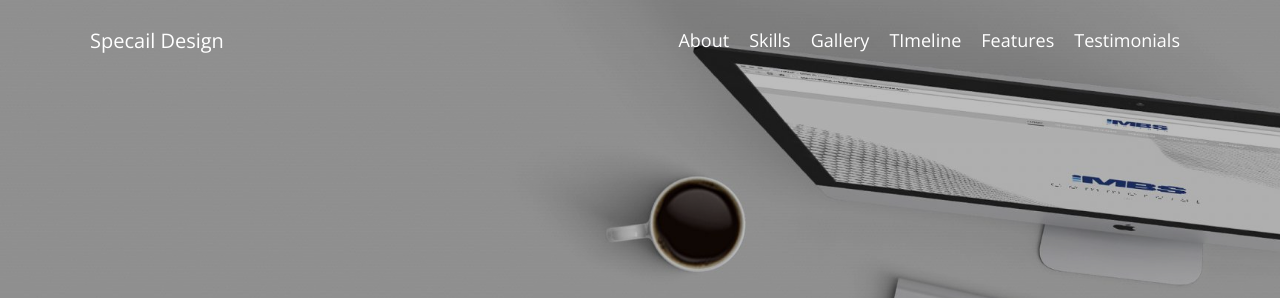
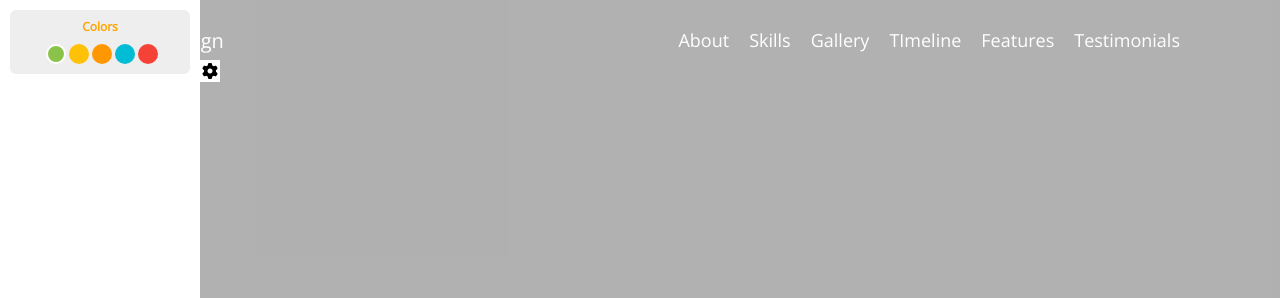
Before and after one commit to ahmad-elsowy/ElzeroUpgraded-Html-Css-Js, a plain HTML site: page index.html in a window 1280 px wide. Shown: the top 298 px of the page. Drawn offline with nearby package versions, Linux system fonts and the light colour scheme.

Commit message:
second 26-11-2022

```diff
--- a/css/main.css
+++ b/css/main.css
@@ -38,11 +38,81 @@ body{
     }
 }
 /*************************************************/
+/* Start sitting box */
+.setting-container{
+    position: fixed;
+    top: 0;
+    left: 0;
+    width: 200px;
+    min-height: 100vh;
+    background-color: white;
+    z-index: 1000000;
+    padding: 10px;
+}
+.setting-container .toggle-setting{
+position: absolute;
+left: 100%;
+top: 60px;
+background-color: white;
+padding: 2px;
+}
+.setting-container .toggle-setting i{
+
+}
+.setting-container .option-box{
+    display: flex;
+    flex-direction: column;
+    justify-content: center;
+    align-items: center;
+    background-color: #eee;
+    border-radius: 6px;
+
+}
+.setting-container .option-box h4{
+    color: var(--main-color);
+    padding: 10px 0;
+    font-size: 12px;
+
+}
+.setting-container .option-box .colors{
+    list-style: none;
+    display: flex;
+    justify-content: center;
+    align-items: center;
+    padding-bottom: 10px ;
+}
+.setting-container .option-box .colors li.active{
+    border: 2px solid white;
+}
+.setting-container .option-box .colors li{
+    width: 20px;
+    margin-left: 3px;
+    border-radius: 50%;
+    height: 20px;
+}
+.setting-container .option-box .colors li:first-child{
+    background-color: #8bc34a;
+}
+.setting-container .option-box .colors li:nth-child(2){
+    background-color: #ffc107;
+}
+.setting-container .option-box .colors li:nth-child(3){
+    background-color: #ff9800;
+}
+.setting-container .option-box .colors li:nth-child(4){
+    background-color: #00bcd4;
+}
+.setting-container .option-box .colors li:nth-child(5){
+    background-color: #f44336;
+}
+/* End sitting box */
+
+
 /* start landing page */
 .landingPage{
     background-color: #eee;
     min-height: 100vh;
-    background-image: url(/images/02.jpg);
+    /* background-image: url(/images/02.jpg); */
     background-size: cover;
     position: relative;
 
--- a/index.html
+++ b/index.html
@@ -45,6 +45,24 @@
             <p>Lorem ipsum dolor sit amet consectetur adipisicing elit. Repellendus odit nihil ullam nesciunt quidem iste</p>
         </div>
     </div>
+
+    <!-- start sitting box -->
+    <div class="setting-container">
+        <div class="toggle-setting">
+            <!-- <i class="fa-solid fa-gear gear"></i> -->
+            <i class="fa fa-gear gear"></i>
+        </div>
+        <div class="option-box">
+            <h4>Colors</h4>
+            <ul class="colors">
+                <li class="active"></li>
+                <li></li>
+                <li></li>
+                <li></li>
+                <li></li>
+            </ul>
+        </div>
+    </div>
     <script src="/js/main.js"></script>
 </body>
 </html>
--- a/js/main.js
+++ b/js/main.js
@@ -37,3 +37,110 @@ if we neglect this function => when we click on li in lists the menue disappear
 lists.onclick = function(e){
     e.stopPropagation()
 }
+
+
+//change Background
+
+// let landingPage = document.querySelector(".landingPage")
+// let arrayImg = ["01.jpg","02.jpg","03.jpg","04.jpg","05.jpg"]
+
+// function randomizeImages(){
+
+//      setInterval( ()=>{
+//         let randomValue = Math.floor( Math.random() * arrayImg.length )
+//         landingPage.style.backgroundImage = `url("images/${arrayImg[randomValue]}")`;
+//     },1000 )
+
+// }
+// randomizeImages()
+
+
+
+/////////// click on setting gear//////////
+
+let gear = document.querySelector(".gear")
+let toggleSetting = document.querySelector(".toggle-setting")
+
+
+gear.onclick=function(e){
+    this.classList.toggle("fa-spin")
+}
+
+
+
+
+
+
+
+
+
+
+
+
+
+
+
+
+// randomizeImgs();
+
+
+// // Switch Random Background Option
+// const randomBackEl = document.querySelectorAll(".random-backgrounds span");
+
+// // Loop On All Spans
+// randomBackEl.forEach(span => {
+
+//   // Click On Every Span
+//   span.addEventListener("click", (e) => {
+
+//     handleActive(e);
+
+//     if (e.target.dataset.background === 'yes') {
+
+//       backgroundOption = true;
+
+//       randomizeImgs();
+
+//       localStorage.setItem("background_option", true);
+
+//     } else {
+
+//       backgroundOption = false;
+
+//       clearInterval(backgroundInterval);
+
+//       localStorage.setItem("background_option", false);
+
+//     }
+
+//   });
+
+// });
+
+
+// // Select Landing Page Element
+// let landingPage = document.querySelector(".landing-page");
+
+// // Get Array Of Imgs
+// let imgsArray = ["01.jpg", "02.jpg", "03.jpg", "04.jpg", "05.jpg"];
+
+// // Function To Randomize Imgs
+// function randomizeImgs() {
+
+//   if (backgroundOption === true) {
+
+//     backgroundInterval = setInterval(() => {
+
+//       // Get Random Number
+//       let randomNumber = Math.floor(Math.random() * imgsArray.length);
+
+//       // Change Background Image Url
+//       landingPage.style.backgroundImage = 'url("imgs/' + imgsArray[randomNumber] + '")';
+
+//     }, 10000);
+
+//   }
+
+// }
+
+// randomizeImgs();
```
